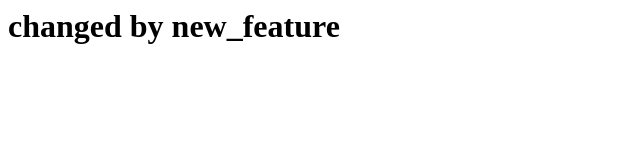
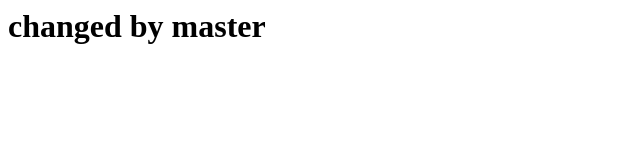
Before and after one commit to AnkitaKrushnaJamdade/MergeConflict-Test, a plain HTML site: page index.html in a window 1280 px wide. Shown: the whole page, without its empty margins (0-640 px from the left). Drawn offline with Linux system fonts and the light colour scheme.

Commit message:
changed by master

```diff
--- a/index.html
+++ b/index.html
@@ -3,6 +3,6 @@
 <title>Index Page</title>
 </head>
 <body>
-<h1>changed by new_feature</h1>
+<h1>changed by master</h1>
 </body>
 </html>
```
